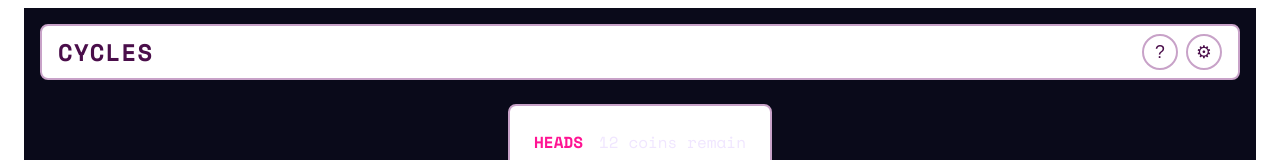
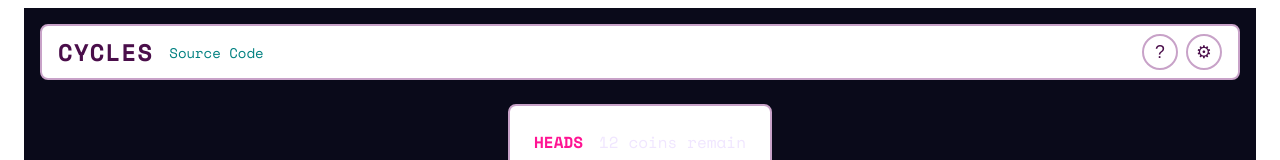
Before and after one commit to percy-raskova/cycles, a React (Vite) app: page / in a window 1280 px wide. Shown: the top 160 px of the page. Built offline with nearby package versions, Linux system fonts and the light colour scheme.

Commit message:
feat: Phase 3 US1 — Codeberg repository link in MenuBar with tests and vaporwave styling

```diff
--- a/src/ui/App.css
+++ b/src/ui/App.css
@@ -313,6 +313,24 @@
 
 /* --- Menu Bar --- */
 
+.menu-bar-left {
+  display: flex;
+  align-items: center;
+  gap: 1rem;
+}
+
+.menu-repo-link {
+  color: var(--color-teal);
+  font-family: var(--font-body);
+  font-size: 0.875rem;
+  text-decoration: none;
+}
+
+.menu-repo-link:hover {
+  color: var(--color-teal-light);
+  text-decoration: underline;
+}
+
 .menu-bar {
   display: flex;
   align-items: center;
--- a/src/ui/components/MenuBar.tsx
+++ b/src/ui/components/MenuBar.tsx
@@ -5,9 +5,18 @@ interface MenuBarProps {
 
 export function MenuBar({ onOpenHelp, onOpenSettings }: MenuBarProps) {
   return (
-    <div className="menu-bar">
+    <div className="menu-bar" role="banner">
       <div className="menu-bar-left">
         <span className="menu-title">CYCLES</span>
+        <a
+          href="https://codeberg.org/percy-raskova/cycles"
+          target="_blank"
+          rel="noopener noreferrer"
+          className="menu-repo-link"
+          aria-label="View source code on Codeberg"
+        >
+          Source Code
+        </a>
       </div>
       <div className="menu-bar-right">
         <button
```
Also changed, not shown: specs/008-vaporwave-ui-theme/tasks.md (+3 -6 lines), 1 other file (tests, documents, lock files or other folders).
